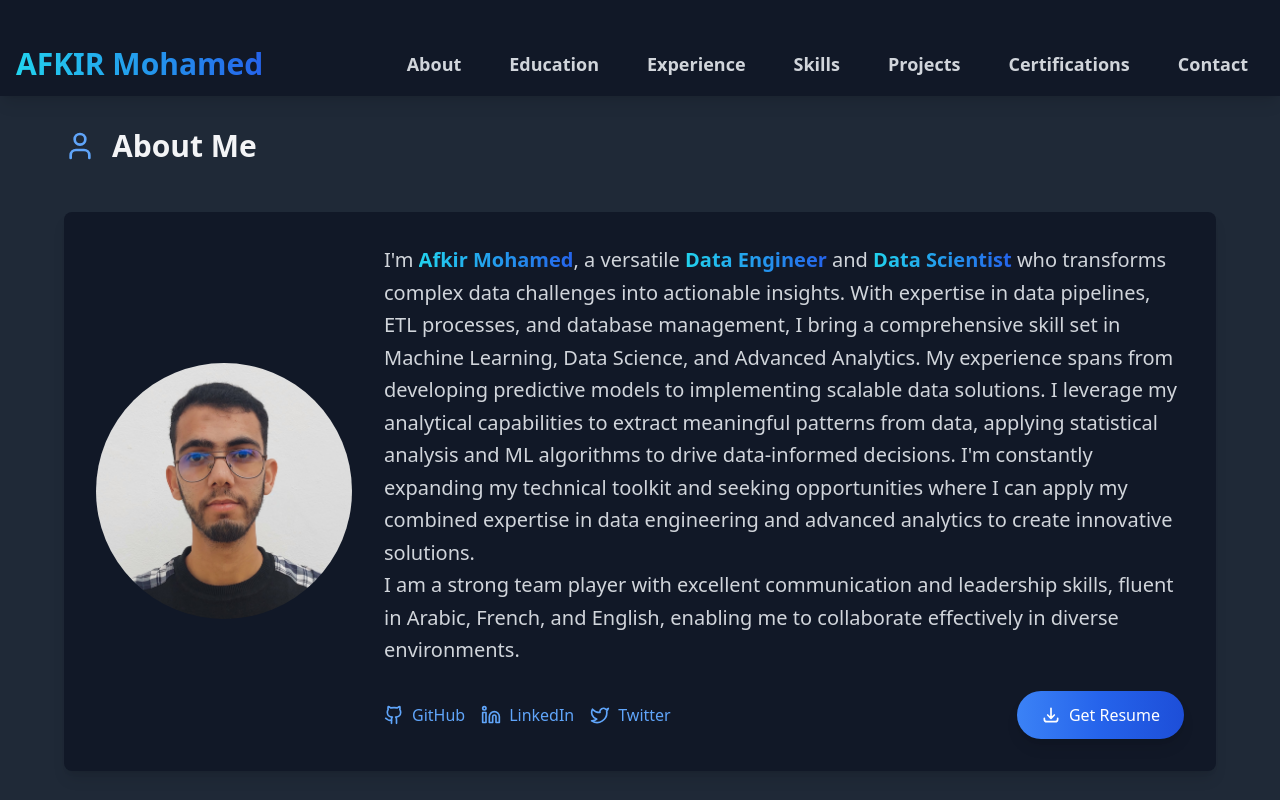
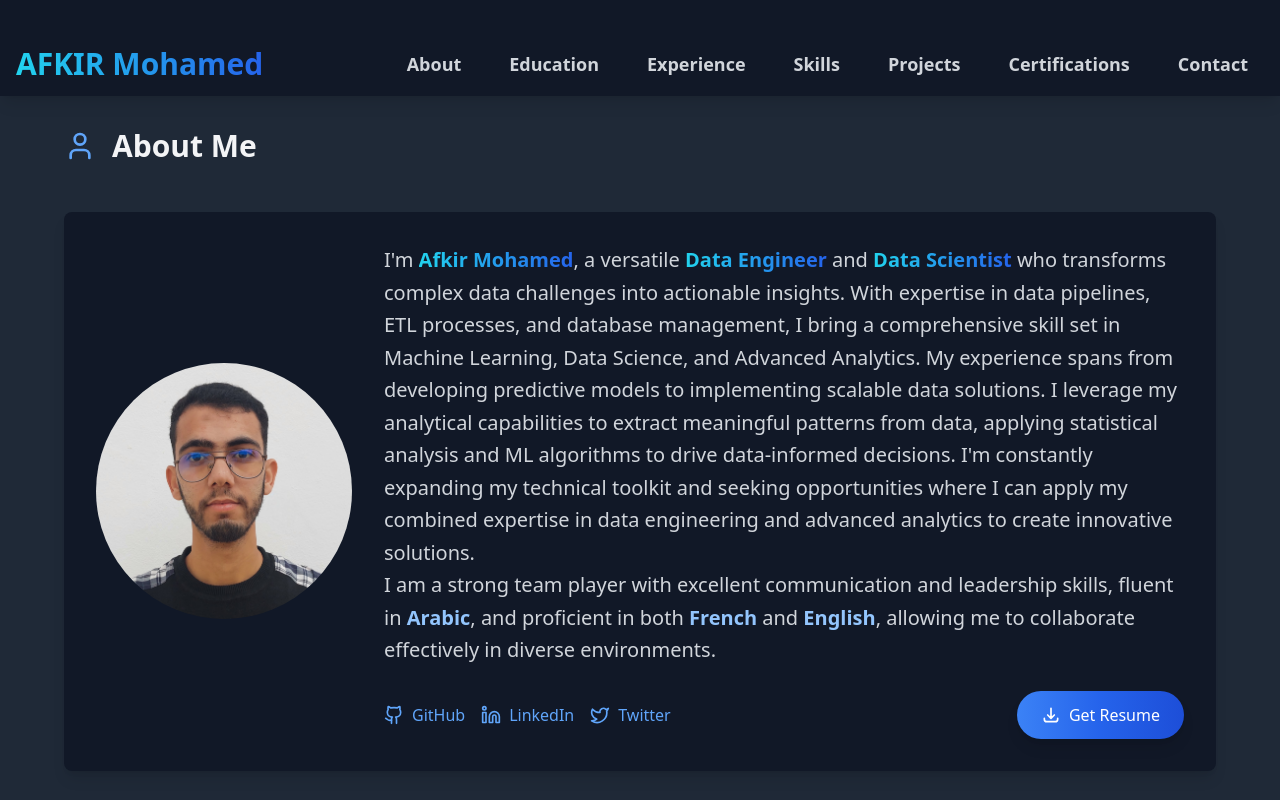
Before and after one commit to afkirmohamed11/portfolio, a React (Vite) app: page / in a window 1280 px wide. Shown: the top 800 px of the page. Built offline with nearby package versions, Linux system fonts and the light colour scheme.

Commit message:
added langs and qualities in about me section

```diff
--- a/src/App.tsx
+++ b/src/App.tsx
@@ -130,10 +130,10 @@ function App() {
     Afkir Mohamed
   </span>, a versatile <span className="font-bold text-transparent bg-clip-text bg-gradient-to-r from-cyan-400 to-blue-600">Data Engineer</span> and <span className="font-bold text-transparent bg-clip-text bg-gradient-to-r from-cyan-400 to-blue-600">Data Scientist</span> who transforms complex data challenges into actionable insights. With expertise in data pipelines, ETL processes, and database management, I bring a comprehensive skill set in Machine Learning, Data Science, and Advanced Analytics. My experience spans from developing predictive models to implementing scalable data solutions. I leverage my analytical capabilities to extract meaningful patterns from data, applying statistical analysis and ML algorithms to drive data-informed decisions. I'm constantly expanding my technical toolkit and seeking opportunities where I can apply my combined expertise in data engineering and advanced analytics to create innovative solutions.
 </p>
+
 <p className="text-gray-300 text-xl leading-relaxed">
-  I am a strong team player with excellent communication and leadership skills, fluent in Arabic, French, and English, enabling me to collaborate effectively in diverse environments.
+  I am a strong team player with excellent communication and leadership skills, fluent in <span className="font-bold text-blue-300">Arabic</span>, and proficient in both <span className="font-bold text-blue-300">French</span> and <span className="font-bold text-blue-300">English</span>, allowing me to collaborate effectively in diverse environments.
 </p>
-
 
 
         <div className="mt-6 flex flex-wrap items-center gap-4">
```
